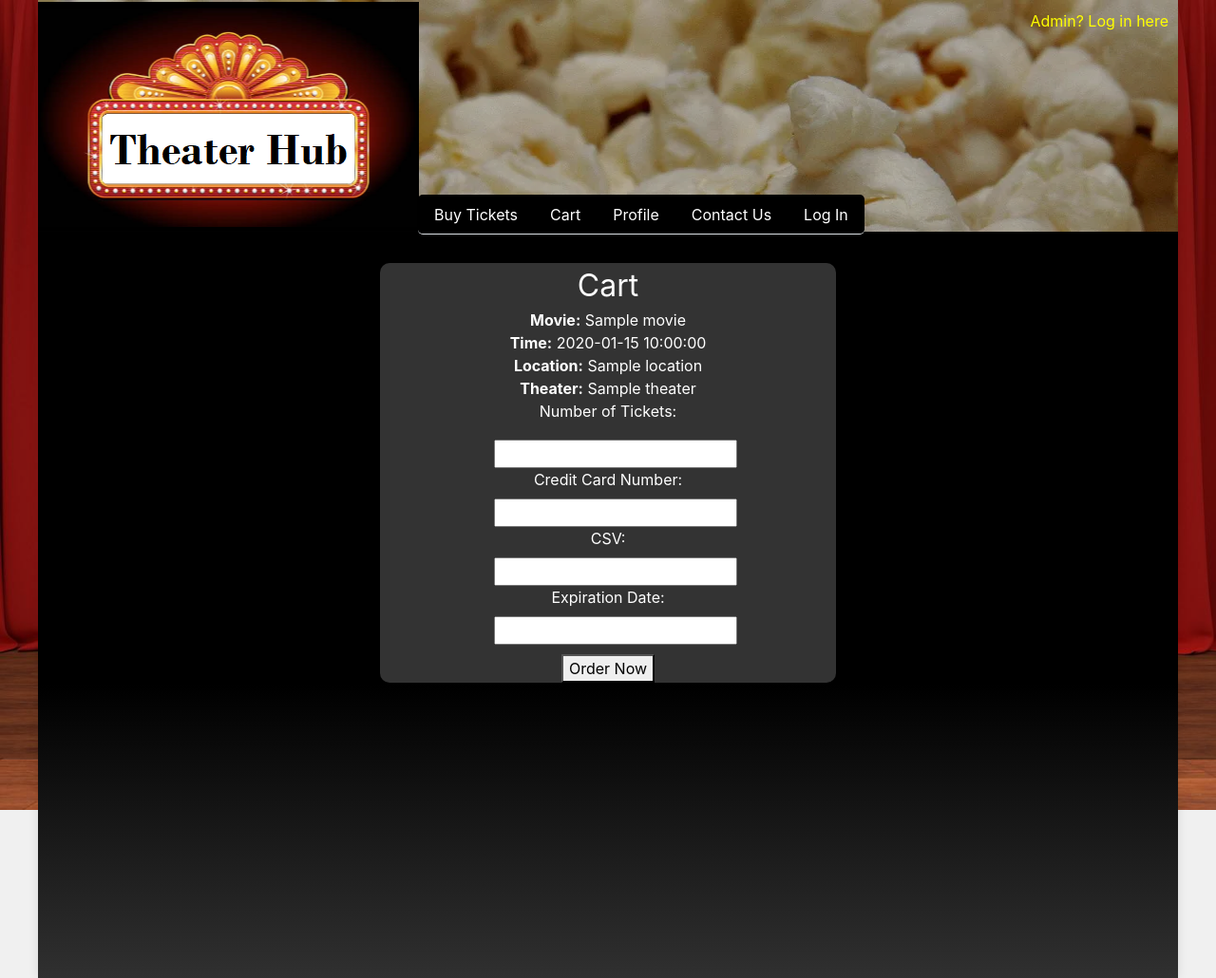
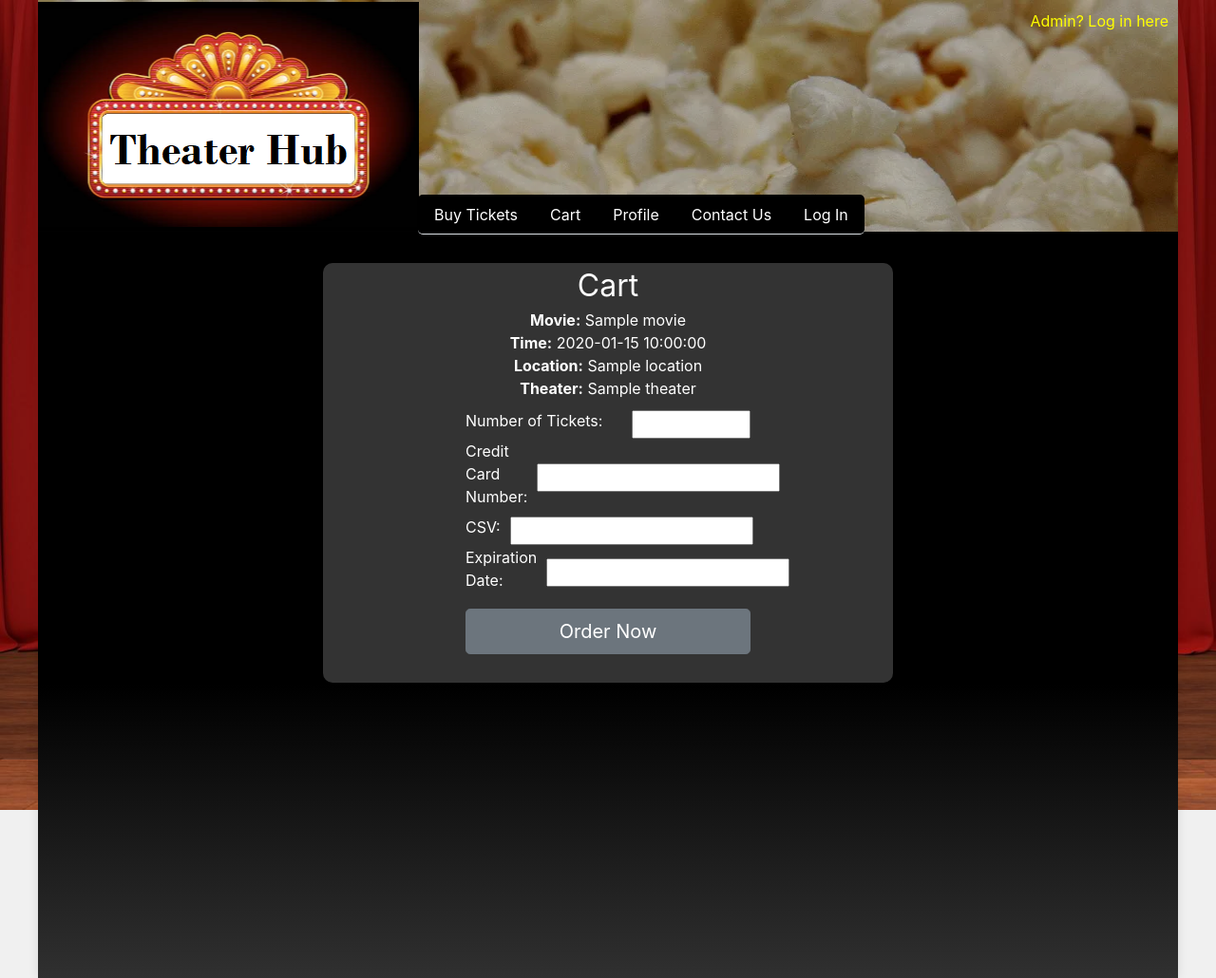
Before and after one commit to MColombo00/CSC330-TheaterHub, a Flask app: template app/templates/cart.html in a window 1280 px wide. Shown: the whole page at 95% size. Run offline with Flask 3, Linux system fonts and the light colour scheme; the template is opened without the code that fills it: most values are stand-ins (such as "Sample title", 1, 10 or a date in 2020); parts of the project's set-up code (start-up, migrations or seed data) failed here and were passed over; some libraries are stand-ins or nearby versions.

Commit message:
Prettied up the buying tickets process. Added a scroll bar to search results.

```diff
--- a/app/templates/cart.html
+++ b/app/templates/cart.html
@@ -1,7 +1,7 @@
 {% extends "base.html" %}
 {% block title %}TheaterHub - Ticket Cart{% endblock %}
 {% block content %}
-    <div style="background-color: #333; border-radius: 10px; margin: 30px auto; width: 40%;">
+    <div style="background-color: #333; border-radius: 10px; margin: 30px auto; width: 50%; padding-bottom:30px;">
         <span style="font-size: 32px; display: block; text-align: center;">Cart</span>
         <div class="center-content">
             {% if movie %}
@@ -11,20 +11,28 @@
                     <strong>Location:</strong> {{ location }} <br>
                     <strong>Theater:</strong> {{ theater }} <br>
                 </div>
-                <form action="/order_success" method="post">
-                    <label for="tickets">Number of Tickets:</label>
-                    <input type="number" id="tickets" name="tickets" required style="margin-top: 10px;"><br> <!-- Added margin-top -->
-                    <label for="credit_card">Credit Card Number:</label>
-                    <input type="text" id="credit_card" name="credit_card" required><br>
-                    <label for="csv">CSV:</label>
-                    <input type="text" id="csv" name="csv" required><br>
-                    <label for="expiration_date">Expiration Date:</label>
-                    <input type="text" id="expiration_date" name="expiration_date" required><br>
-                    <button type="submit" style="margin-top: 10px;">Order Now</button> <!-- Added margin-top -->
+                <form action="/order_success" method="post" style="display: flex; flex-direction: column; padding-top:10px;">
+                    <div style="display: flex; align-items: center;">
+                        <label for="tickets" style="margin-right: 10px; width: 200px; text-align:left;">Number of Tickets:</label>
+                        <input type="number" id="tickets" name="tickets" style="width:50%;" required><br>
+                    </div>
+                    <div style="display: flex; align-items: center;">
+                        <label for="credit_card" style="margin-right: 10px; width: 200px; text-align:left;">Credit Card Number:</label>
+                        <input type="text" id="credit_card" name="credit_card" required><br>
+                    </div>
+                    <div style="display: flex; align-items: center;">
+                        <label for="csv" style="margin-right: 10px; width: 200px; text-align:left;">CSV:</label>
+                        <input type="text" id="csv" name="csv" required><br>
+                    </div>
+                    <div style="display: flex; align-items: center;">
+                        <label for="expiration_date" style="margin-right: 10px; width: 200px; text-align:left;">Expiration Date:</label>
+                        <input type="text" id="expiration_date" name="expiration_date" required><br>
+                    </div>
+                    <button type="submit" style="margin-top: 10px;" class="btn btn-secondary btn-lg">Order Now</button>
                 </form>
             {% else %}
-                <p>No Tickets Available</p>
-                <p><a href="/buy_tickets" style="color: yellow;">Order Here</a></p>
+                <p><span style="background-color: #333; border-radius: 10px; margin: 30px auto; width: 40%;">No Tickets Available</p>
+                <p><a href="/buy_tickets" style="color: yellow;">Order Here</span></a></p>
             {% endif %}
         </div>
     </div>
--- a/app/templates/order_success.html
+++ b/app/templates/order_success.html
@@ -1,7 +1,8 @@
 {% extends "base.html" %}
 {% block title %}Order Placed{% endblock %}
 {% block content %}
-    <span class="title" style="margin-top:30px;">ORDER PLACED!</span>
+    <div style="background-color: #333; border-radius: 10px; margin: 30px auto; width: 40%; padding-bottom: 30px; padding-top:20px; text-align:center;">
+    <span class="title" style="margin-top:30px; margin-right:30px;">ORDER PLACED!</span>
     <div style="text-align:center; width:100%; font-size:24px;">
         <p>
             <strong>Movie:</strong> {{ movie }} <br>
@@ -10,4 +11,5 @@
             <strong>Theater:</strong> {{ theater }}
         </p>
     </div>
+</div>
 {% endblock %}
--- a/app/templates/search_results.html
+++ b/app/templates/search_results.html
@@ -3,10 +3,10 @@
 {% block content %}
     <span class="title">Search Results</span>
     <span class="title" style="font-size:24px; margin-bottom:10px;">Search Query: {{ query }}</span>
-    <div class="result-container">
+    <div class="result-container" style="overflow: auto; max-height: 1080px; padding-left: 30px;">
         {% for result in results %}
             <a href="/cart?movie={{ result['movie'] }}&time={{ result['time'] }}&location={{ result['location'] }}&theater={{ result['theater'] }}">
-                <div class="result-box">
+                <div class="result-box" style="color:yellow; background-color:#333;">
                     <strong>Movie:</strong> {{ result['movie'] }} <br>
                     <strong>Time:</strong> {{ result['time'] }} <br>
                     <strong>Location:</strong> {{ result['location'] }} <br>
@@ -14,4 +14,5 @@
                 </div>
             </a>
         {% endfor %}
+    </div>
 {% endblock %}
```
